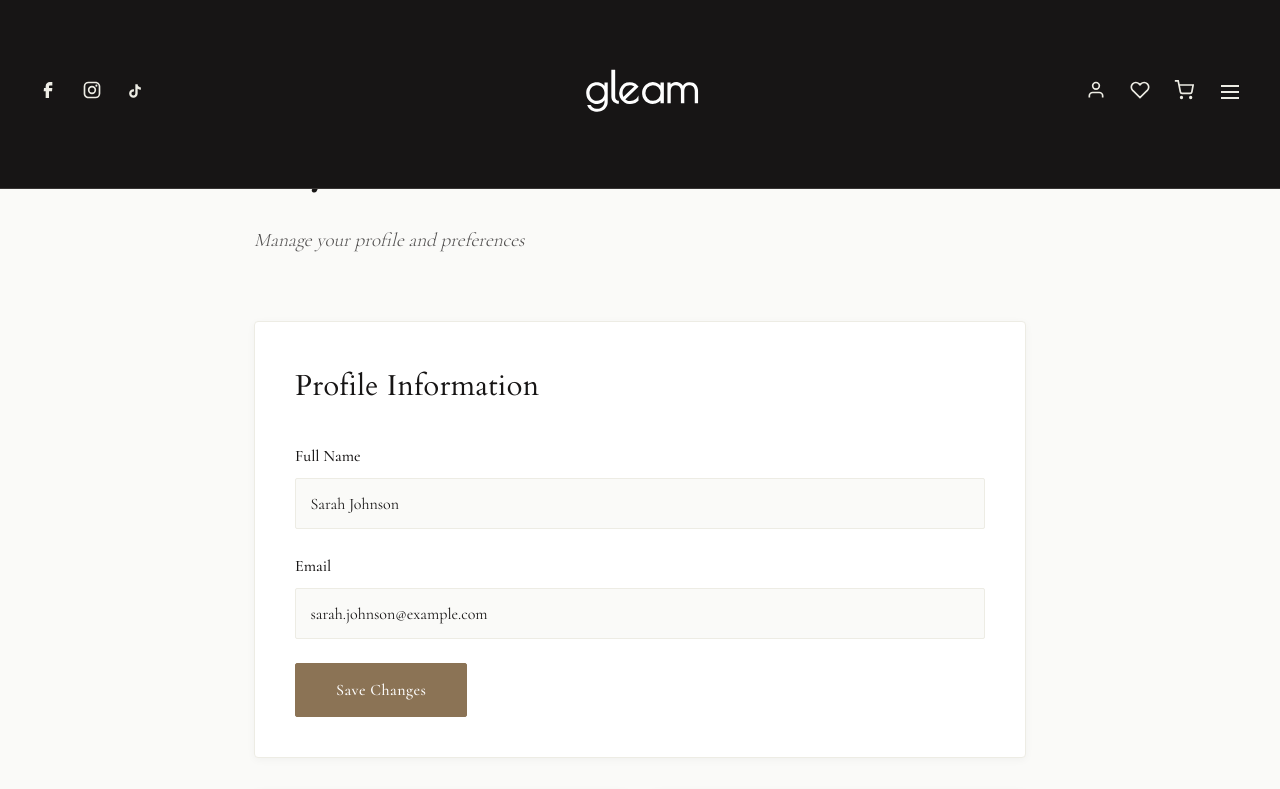
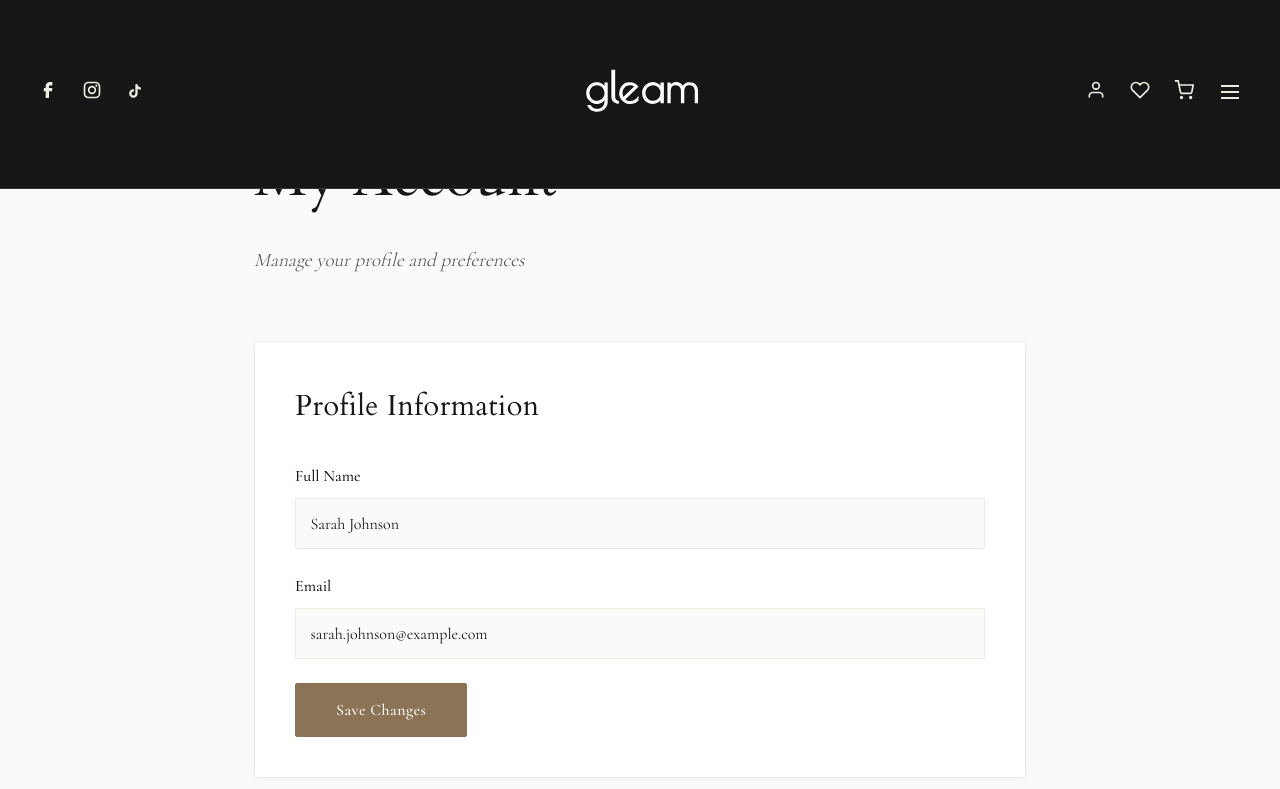
Before and after one commit to ruerue123/Gleam, a React (Vite) app: page /profile in a window 1280 px wide. Shown: the top 789 px of the page. Built offline with nearby package versions, Linux system fonts and the light colour scheme; no server answers.

Commit message:
fix spaces

```diff
--- a/src/pages/ContactPage.jsx
+++ b/src/pages/ContactPage.jsx
@@ -1,7 +1,7 @@
 function ContactPage() {
   return (
     <div style={{
-      paddingTop: 'clamp(90px, 10vw, 110px)',
+      paddingTop: 'clamp(110px, 12vw, 130px)',
       paddingBottom: 'clamp(4rem, 10vw, 8rem)',
       background: '#ffffff'
     }}>
--- a/src/pages/ProfilePage.jsx
+++ b/src/pages/ProfilePage.jsx
@@ -3,7 +3,7 @@ import { Link } from 'react-router-dom'
 function ProfilePage() {
   return (
     <div style={{
-      paddingTop: 'clamp(90px, 10vw, 110px)',
+      paddingTop: 'clamp(110px, 12vw, 130px)',
       paddingBottom: 'clamp(4rem, 10vw, 8rem)',
       background: '#FAFAF8',
       minHeight: '100vh'
--- a/src/pages/admin/AdminDashboard.jsx
+++ b/src/pages/admin/AdminDashboard.jsx
@@ -89,7 +89,7 @@ function AdminDashboard() {
       </div>
 
       {/* Main Content */}
-      <div style={{ flex: 1, padding: 'clamp(2rem, 4vw, 3rem)' }}>
+      <div style={{ flex: 1, padding: 'clamp(2rem, 4vw, 3rem)', paddingTop: 'clamp(110px, 12vw, 130px)' }}>
         <div style={{ maxWidth: '1400px', margin: '0 auto' }}>
           {activeTab === 'stats' && <AdminStats />}
           {activeTab === 'products' && <AdminProducts />}
```
